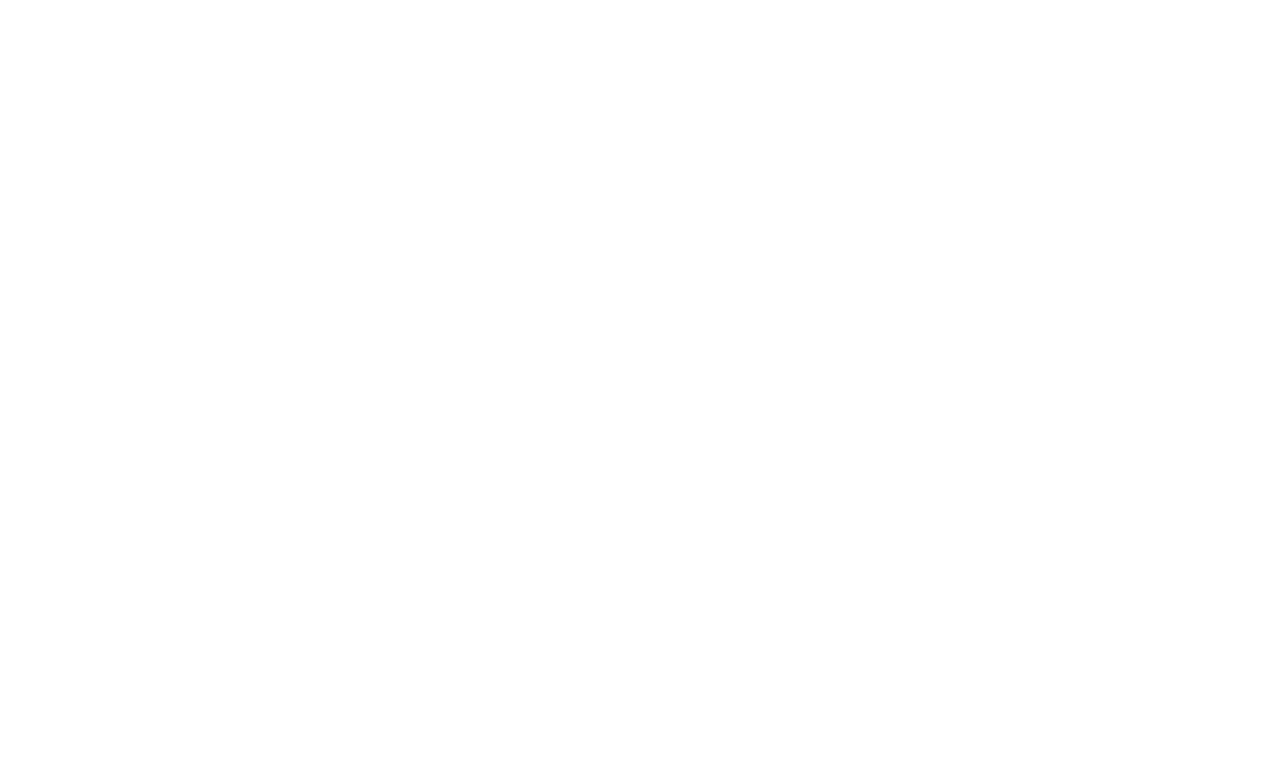
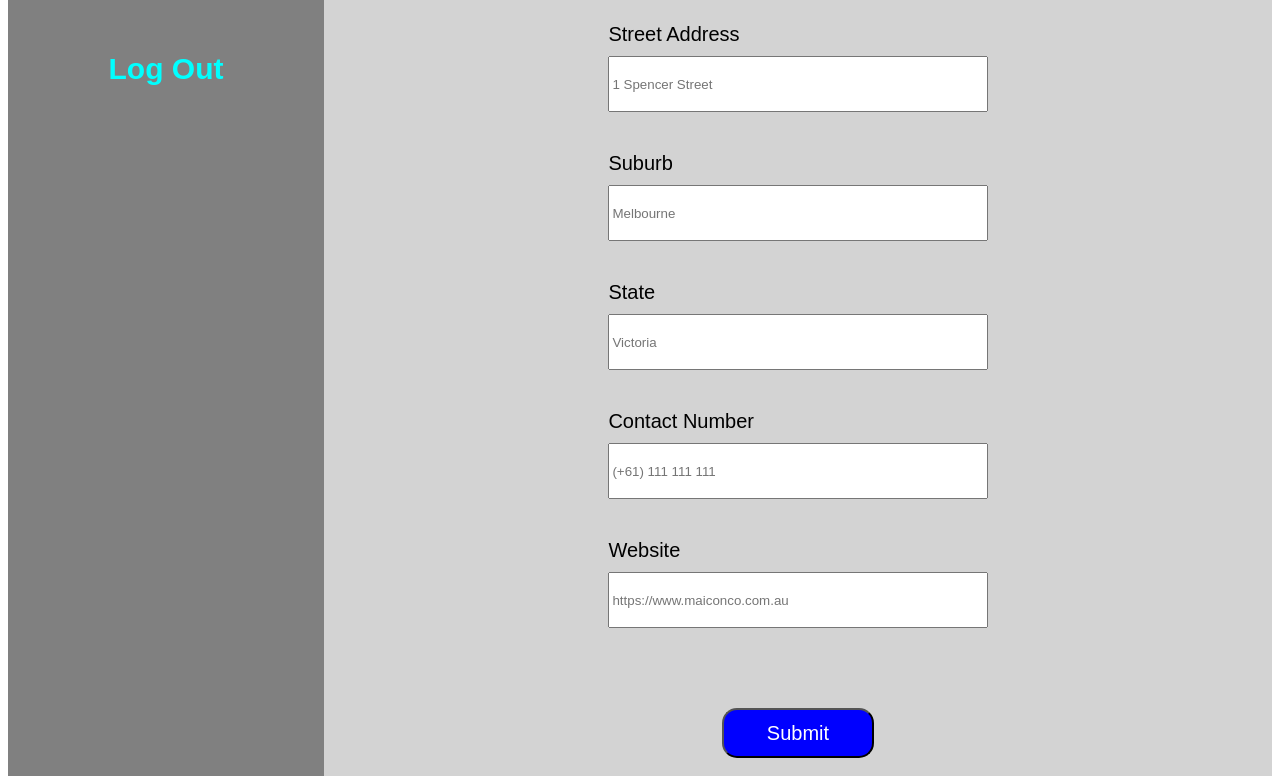
Before and after one commit to mahdibahadori/fleet-management-Frontend, a React (Create React App) app: page /edit in a window 1280 px wide. Shown: the part 922-1698 px from the top of the page. Before the commit the page ends 800 px from the top, so only its background shows below. Built offline with nearby package versions, Linux system fonts and the light colour scheme.

Commit message:
some files modified. A file for editting company details created and route was tested. successful.

```diff
--- a/src/components/About.jsx
+++ b/src/components/About.jsx
@@ -2,7 +2,7 @@ import React from 'react'
 import {Card3, Card4, AboutImage, AboutCollection, AboutText} from './styles/App'
 import {LoggedOutNavbar} from './LoggedOutNavbar'
 import {Link} from 'react-router-dom'
-// import {Footer} from './Footer'
+import {Footer} from './Footer'
 
 export function About() {
     return(
@@ -44,8 +44,8 @@ expenses, incidents as well vehicle conditions</AboutText>
                         borderRadius:"15px"}}>
                 <Link to='/sign-up' style={{textDecoration:"none"}}>Sign Up Here</Link>
         </button>
+        <Footer />
         </AboutCollection>
-
         </>
     );
 }
--- a/src/components/App.jsx
+++ b/src/components/App.jsx
@@ -5,6 +5,8 @@ import {About} from './About'
 import {LogIn} from './SignIn'
 import {SignUp} from './SignUp'
 import {Company} from './Company'
+import {EditCompany} from './EditCompany'
+
 
 function App() {
 
@@ -12,6 +14,7 @@ function App() {
     <Switch>
       <Route exact path="/" component={Home} />
       <Route  path="/company" component={Company} />
+      <Route  path='/edit' component={EditCompany} />
       <Route  path="/About" component={About} />
       <Route  path="/login" component={LogIn} />
       <Route  path="/sign-up" component={SignUp} />
--- a/src/components/Company.jsx
+++ b/src/components/Company.jsx
@@ -1,8 +1,16 @@
 import {LoggedInNavBar} from './LoggedInNavBar'
+import {SideNavBars} from './SideNavBars'
+import {CompanyPage, Section} from './styles/App'
 
 
 export function Company(){
     return (
-        <LoggedInNavBar />
+        <CompanyPage>
+            <SideNavBars />
+            <Section>
+                <LoggedInNavBar />
+
+            </Section>
+        </CompanyPage>
     )
 }
--- /dev/null
+++ b/src/components/EditCompany.jsx
@@ -0,0 +1,156 @@
+import React, { useState } from "react";
+import {Form, FormGroup, FormLabel, FormInput, SubmitInput, MainContent} from "./styles/Form"
+import {LoggedInNavBar} from './LoggedInNavBar'
+import {SideNavBars} from './SideNavBars'
+import {CompanyPage, Section} from './styles/App'
+import {Footer} from './Footer'
+
+export function EditCompany() {
+        // const [email, setEmail] = useState("");
+        // const [password, setPassword] = useState("");
+        // const [errMessage, setErrMessage] = useState("");
+
+        // async function onFormSubmit(event) {
+        //   event.preventDefault();
+        //   const body = {
+        //     auth: { email, password },
+        //   };
+        //   try {
+        //     const response = await fetch(`${process.env.REACT_APP_BACKEND_URL}/login`, {
+        //       method: "POST",
+        //       headers: {
+        //         "Content-Type": "application/json",
+        //       },
+        //       body: JSON.stringify(body),
+        //     });
+        //     if (response.status >= 400) {
+        //       throw new Error("incorrect credentials");
+        //     } else {
+        //       const { jwt } = await response.json();
+        //       localStorage.setItem("token", jwt);
+        //       history.push("/subscriptions");
+        //     }
+        //   } catch (err) {
+        //     setErrMessage(err.message);
+        //   }
+        // }
+    return(
+    <>
+
+      <CompanyPage>
+        <SideNavBars />
+        <Section>
+            <LoggedInNavBar />
+        <MainContent>
+      <h1 style={{textAlign: "center", marginTop:'30px', fontFamily:"sans-serif", fontSize:"35px"}}>Update your company details</h1>
+      {/* {errMessage && <span>{errMessage}</span>} */}
+      <Form>
+        <FormGroup>
+          <FormLabel htmlFor="CompanyName">Company Name</FormLabel>
+          <FormInput
+            type="text"
+            name="CompanyName"
+            id="CompanyName"
+            placeholder="maicon co."
+            // value={email}
+            // onChange={(e) => setEmail(e.target.value)}
+          />
+        </FormGroup>
+        <FormGroup>
+          <FormLabel htmlFor="Email">Email</FormLabel>
+          <FormInput
+            type="Email"
+            name="Email"
+            id="Email"
+            placeholder="maicon@email.com"
+            // value={password}
+            // onChange={(e) => setPassword(e.target.value)}
+          />
+        </FormGroup>
+        <FormGroup>
+          <FormLabel htmlFor="ManagerName">Manager Name</FormLabel>
+          <FormInput
+            type="text"
+            name="ManagerName"
+            id="ManagerName"
+            placeholder="Maicon Miranda"
+            // value={password}
+            // onChange={(e) => setPassword(e.target.value)}
+          />
+        </FormGroup>
+        <FormGroup>
+          <FormLabel htmlFor="ABN">ABN</FormLabel>
+          <FormInput
+            type="text"
+            name="ABN"
+            id="ABN"
+            placeholder="1234567890"
+            // value={password}
+            // onChange={(e) => setPassword(e.target.value)}
+          />
+        </FormGroup>
+        <FormGroup>
+          <FormLabel htmlFor="StreetAddress">Street Address</FormLabel>
+          <FormInput
+            type="text"
+            name="StreetAddress"
+            id="StreetAddress"
+            placeholder="1 Spencer Street"
+            // value={password}
+            // onChange={(e) => setPassword(e.target.value)}
+          />
+        </FormGroup>
+        <FormGroup>
+          <FormLabel htmlFor="Suburb">Suburb</FormLabel>
+          <FormInput
+            type="text"
+            name="Suburb"
+            id="Suburb"
+            placeholder="Melbourne"
+            // value={password}
+            // onChange={(e) => setPassword(e.target.value)}
+          />
+        </FormGroup>
+        <FormGroup>
+          <FormLabel htmlFor="State">State</FormLabel>
+          <FormInput
+            type="text"
+            name="State"
+            id="State"
+            placeholder="Victoria"
+            // value={password}
+            // onChange={(e) => setPassword(e.target.value)}
+          />
+        </FormGroup>
+        <FormGroup>
+          <FormLabel htmlFor="ContactNumber">Contact Number</FormLabel>
+          <FormInput
+            type="text"
+            name="ContactNumber"
+            id="ContactNumber"
+            placeholder="(+61) 111 111 111"
+            // value={password}
+            // onChange={(e) => setPassword(e.target.value)}
+          />
+        </FormGroup>
+        <FormGroup>
+          <FormLabel htmlFor="Website">Website</FormLabel>
+          <FormInput
+            type="text"
+            name="CWebsite"
+            id="CWebsite"
+            placeholder="https://www.maiconco.com.au"
+            // value={password}
+            // onChange={(e) => setPassword(e.target.value)}
+          />
+        </FormGroup>
+        <SubmitInput id="submit" type="submit" value="Submit" />
+      </Form>
+      </MainContent>
+      </Section>
+        </CompanyPage>
+      <Footer />
+    </>
+    )
+
+}
--- a/src/components/LoggedInNavBar.jsx
+++ b/src/components/LoggedInNavBar.jsx
@@ -1,36 +1,10 @@
-import {Link} from 'react-router-dom'
-import {NavLink, NavLinks, Logo, LoggedIn , LoggedInNav, SideNavLink, SideNavBarHeader, SideNavBar, LogOutLink} from './styles/App'
+import {NavLink, NavLinks, Logo, LoggedIn , LoggedInNav} from './styles/App'
+// import {SideNavBars} from './SideNavBars'
 
 export function LoggedInNavBar() {
     return (
         <LoggedIn>
-        <SideNavBar>
-            <h1 style={{textAlign: "center", fontFamily: "sans-serif", padding: "30px 0px"}}>Logo</h1>
-            <h2 style={{textAlign: "center", fontFamily: "sans-serif", color: "cyan"}}>Dashboard</h2>
-
-            <SideNavBarHeader>Account</SideNavBarHeader>
-            <SideNavLink to='/company/companies/:id/edit'>Update Company details</SideNavLink >
-            <SideNavLink to='/company/companies/:id/settings'>Settings</SideNavLink >
-
-            <SideNavBarHeader>Drivers</SideNavBarHeader>
-            <SideNavLink to='/company/companies/:id/drivers'>View all Drivers</SideNavLink >
-            <SideNavLink to='/company/companies/:id/drivers/new'>Add a Driver</SideNavLink >
-            <SideNavLink to='/company/companies/:id/drivers/:id/edit'>Edit a driver</SideNavLink >
-            <SideNavLink to='/company/companies/:id/drivers/:id'>Remove a Driver</SideNavLink >
-
-            <SideNavBarHeader>Vehicles</SideNavBarHeader>
-            <SideNavLink to='/company/companies/:id/vehicles'>View Fleet</SideNavLink >
-            <SideNavLink to='/company/companies/:id/vehicles/new'>Add a Vehicle</SideNavLink >
-            <SideNavLink to='/company/companies/:id/vehicles/:id/edit'>Edit a Vehicle</SideNavLink >
-            <SideNavLink to='/company/companies/:id/vehicles/:id'>Remove Vehicle</SideNavLink >
-            <SideNavLink to='company/companies/:id/assign'>Assign Driver to Vehicle</SideNavLink >
-
-            <SideNavBarHeader>Reports</SideNavBarHeader>
-            <SideNavLink to='/company/companies/:id/reports'>View Reports</SideNavLink >
-
-            <SideNavBarHeader></SideNavBarHeader>
-            <LogOutLink to='/'>Log Out</LogOutLink >
-        </SideNavBar>
+        {/* <SideNavBars /> */}
         <LoggedInNav>
             <Logo>
                 <h1>Logo</h1>
@@ -41,6 +15,7 @@ export function LoggedInNavBar() {
                 <NavLink to="/login">Sign Up</NavLink>
             </NavLinks>
         </LoggedInNav>
+
         </LoggedIn>
 
 
--- /dev/null
+++ b/src/components/SideNavBars.jsx
@@ -0,0 +1,38 @@
+    import { SideNavBar, SideNavBarHeader, SideNavLink, LogOutLink} from './styles/App'
+
+
+    export function SideNavBars () {
+
+        return (
+
+        <SideNavBar>
+            <h1 style={{textAlign: "center", fontFamily: "sans-serif", padding: "30px 0px"}}>Logo</h1>
+            <h2 style={{textAlign: "center", fontFamily: "sans-serif", color: "cyan"}}>Dashboard</h2>
+
+            <SideNavBarHeader>Account</SideNavBarHeader>
+            <SideNavLink to='/edit'>Update Company details</SideNavLink >
+            <SideNavLink to='/company/:id/settings'>Settings</SideNavLink >
+
+            <SideNavBarHeader>Drivers</SideNavBarHeader>
+            <SideNavLink to='/company/:id/drivers'>View all Drivers</SideNavLink >
+            <SideNavLink to='/company/:id/drivers/new'>Add a Driver</SideNavLink >
+            <SideNavLink to='/company/:id/drivers/:id/edit'>Edit a driver</SideNavLink >
+            <SideNavLink to='/company/:id/drivers/:id'>Remove a Driver</SideNavLink >
+
+            <SideNavBarHeader>Vehicles</SideNavBarHeader>
+            <SideNavLink to='/company/:id/vehicles'>View Fleet</SideNavLink >
+            <SideNavLink to='/company/:id/vehicles/new'>Add a Vehicle</SideNavLink >
+            <SideNavLink to='/company/:id/vehicles/:id/edit'>Edit a Vehicle</SideNavLink >
+            <SideNavLink to='/company/:id/vehicles/:id'>Remove Vehicle</SideNavLink >
+            <SideNavLink to='company/:id/assign'>Assign Driver to Vehicle</SideNavLink >
+
+            <SideNavBarHeader>Reports</SideNavBarHeader>
+            <SideNavLink to='/company/:id/reports'>View Reports</SideNavLink >
+
+            <SideNavBarHeader></SideNavBarHeader>
+            <LogOutLink to='/'>Log Out</LogOutLink >
+        </SideNavBar>
+
+        )
+
+    }
--- a/src/components/styles/App.js
+++ b/src/components/styles/App.js
@@ -17,9 +17,9 @@ export const LoggedIn = styled.div`
 
 export const LoggedInNav = styled.nav`
   display:flex;
-  width:75%;
   justify-content:space-between;
-  height: 15opx;
+  width: 100%;
+  height: 150px;
   margin-top: 20px;
 `
 
@@ -142,7 +142,6 @@ export const NewLine = styled.div`
   display: flex;
   justify-content: space-evenly;
   align-items: center;
-  margin-top: 50px;
   height: 150px;
   background-color: lightblue;
 `
@@ -199,3 +198,15 @@ export const AboutText = styled.div`
  line-height:1.4em;
  color: skyblue;
 `
+ export const CompanyPage = styled.div`
+  display: flex;
+  width: 100%;
+
+`
+
+export const Section = styled.div`
+  display: flex;
+  flex-direction: column;
+  width: 75%;
+  align-items: center;
+`
--- a/src/components/styles/Form.js
+++ b/src/components/styles/Form.js
@@ -36,5 +36,10 @@ export const SubmitInput = styled.input`
     font-size: 20px;
     color: white;
     border-radius: 15px;
+`
 
+export const MainContent = styled.div`
+    margin-top: 61px;
+    width: 100%;
+    background-color: lightgrey;
 `
```
Also changed, not shown: src/components/MainCompanyContent.jsx (added, +8 -0 lines), 1 other file (tests, documents, lock files or other folders).
